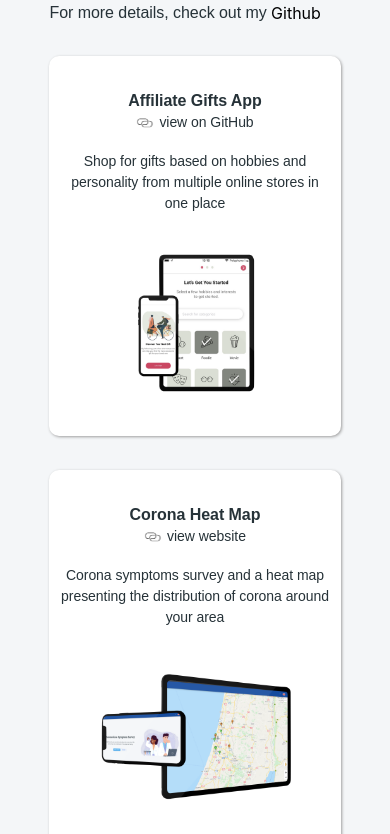
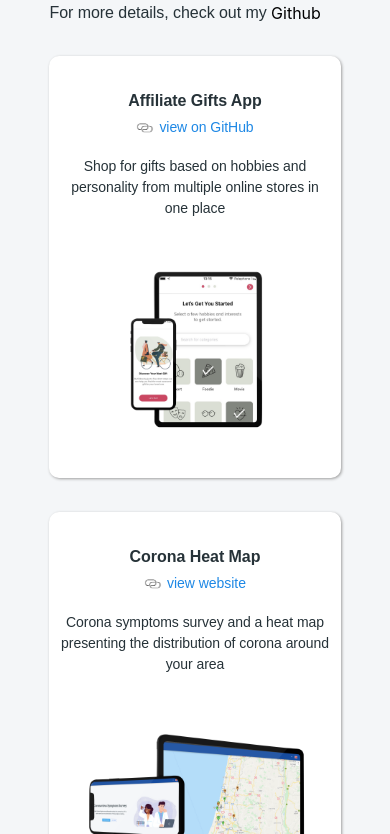
Before and after one commit to yaelotan13/protfolio, a React (Create React App) app: page / in a window 390 px wide. Shown: the part 2510-3344 px from the top of the page. Built offline with nearby package versions, Linux system fonts and the light colour scheme; a web font is replaced by a local one.

Commit message:
fix(Home.js): projects layout on mobile

```diff
--- a/src/views/Footer/Footer.js
+++ b/src/views/Footer/Footer.js
@@ -16,7 +16,7 @@ const useStyle = makeStyles(theme => ({
         fontSize: theme.typography.h5.fontSize,
         fontWeight: theme.typography.h3.fontWeight,
         [theme.breakpoints.down('xs')]: {
-            fontSize: theme.typography.h6.fontSize,
+            fontSize: 12,
         }
     }
 }));
--- a/src/views/Home/Home.js
+++ b/src/views/Home/Home.js
@@ -36,7 +36,7 @@ const useStyles = makeStyles((theme) => ({
             height: '160vh',
         },
         [theme.breakpoints.down('xs')]: {
-            height: '280vh',
+            height: '300vh',
         }
     },
     firthScreen: {
--- a/src/views/Projects/components/Project.js
+++ b/src/views/Projects/components/Project.js
@@ -23,7 +23,7 @@ const useStyle = makeStyles((theme) => ({
         [theme.breakpoints.down('xs')]: {
             width: '75vw',
             marginBottom: '4vh',
-            height: '45vh',
+            height: '50vh',
         }
     },
     titleContainer: {
@@ -52,11 +52,13 @@ const useStyle = makeStyles((theme) => ({
     },
     linkContainer: {
         display: 'flex',
-        alignItems: 'center'
+        alignItems: 'center',
+        marginTop: 5
     },
     linkSource: {
         fontFamily: theme.typography.h6.fontFamily,
-        fontSize: 14
+        fontSize: 14,
+        color: theme.palette.text.link
     },
     linkIcon: {
         width: 18,
```
